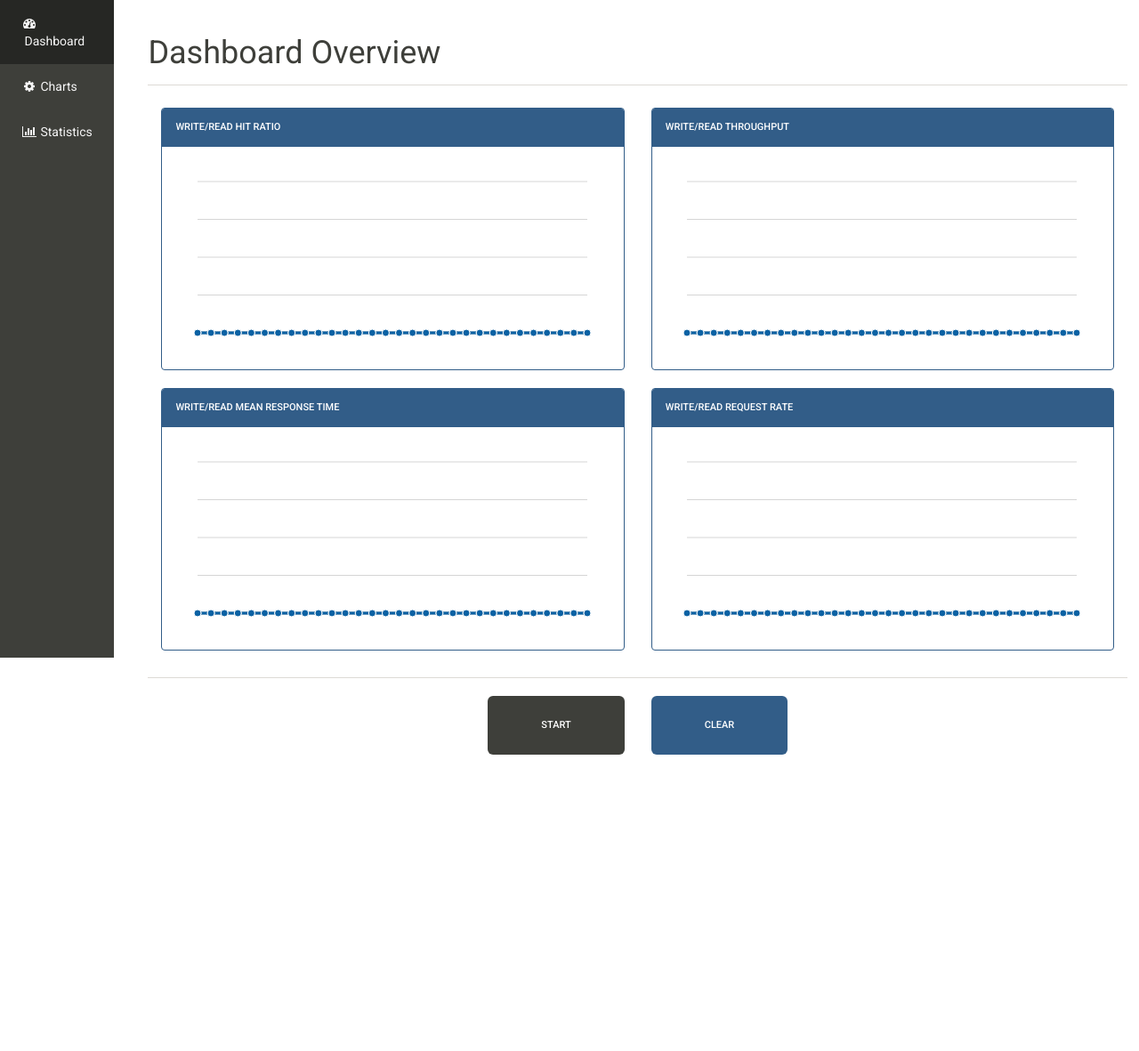
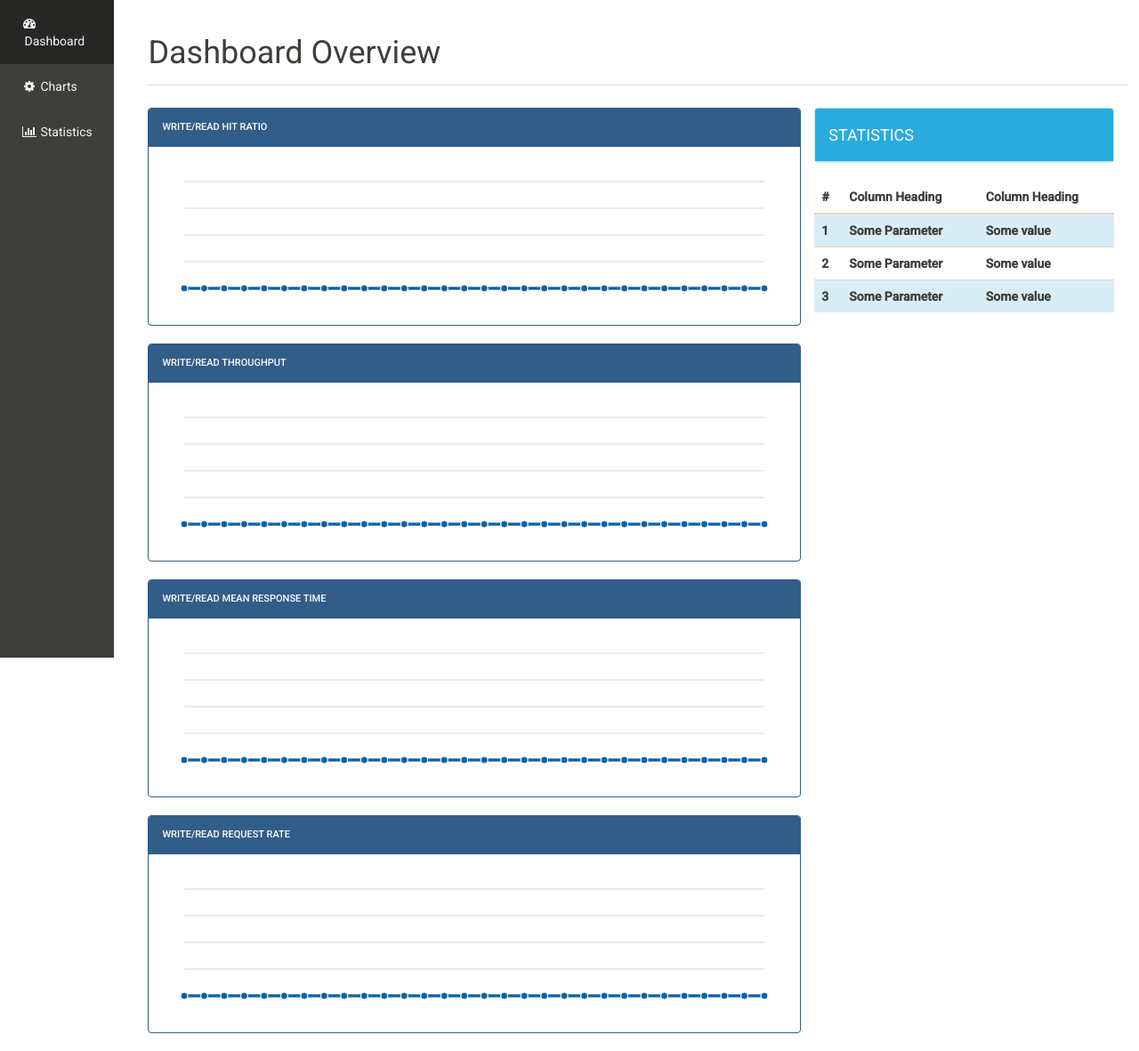
Before and after one commit to ariarezaei/rstor, a Django app: page /monitor/ in a window 1280 px wide. Shown: the part 61-1242 px from the top of the page at 89% size. Before the commit the page ends 909 px from the top, so only its background shows below. Run offline with Django 3.2, Linux system fonts and the light colour scheme; lists and menus that the app fills with data are empty; some libraries are stand-ins or nearby versions.

Commit message:
Right column added (Aria).

```diff
--- a/monitor/static/css/base.css
+++ b/monitor/static/css/base.css
@@ -5,6 +5,14 @@
     bottom: 0;
     height: 100%;
     background-color: #f8f5f0;
+}
+
+.top-navbar
+{
+    position: fixed;
+    top: 0;
+    width: 100%;
+    height:61px;
 }
 
 .side-nav
@@ -42,8 +50,10 @@
     background-color: #2e2f2a;
     color: #f5f5f5;
 }
+
 #content-wrapper
 {
     padding-left: 13%;
     width: 99%;
+    margin-top: 61px;
 }
--- a/monitor/static/css/index.css
+++ b/monitor/static/css/index.css
@@ -21,7 +21,7 @@
 
 .chart-body
 {
-    height: 250px;
+    height: 200px;
 }
 
 .button-delimiter
--- a/monitor/templates/base.html
+++ b/monitor/templates/base.html
@@ -28,7 +28,7 @@
 
 </head>
 <body>
-    <nav class="navbar navbar-default navbar-static-top" role="navigation" style="margin-bottom: 0px;">
+    <nav class="navbar navbar-default navbar-static-top top-navbar" role="navigation" style="margin-bottom: 0px;">
         <div class="navbar-header">
             <a class="navbar-brand" href="">RapidStor</a>
         </div>
--- a/monitor/templates/index.html
+++ b/monitor/templates/index.html
@@ -19,33 +19,26 @@
             <h1 class="page-header">Dashboard Overview</h1>
         </div>
         <div class="row">
-            <div class="col-md-6">
+            <div class="col-lg-8">
+                <div class="row">
                     <div class="panel panel-primary">
                         <div class="panel-heading">
                             <h3 class="panel-title">Write/Read Hit Ratio</h3>
                         </div>
                         <div class="panel-body chart-body" id="wr-ratio"></div>
                     </div>
-            </div>
-            <div class="col-md-6">
                     <div class="panel panel-primary">
                         <div class="panel-heading">
                             <h3 class="panel-title">Write/Read Throughput</h3>
                         </div>
                         <div class="panel-body chart-body" id="wr-throughput"></div>
                     </div>
-            </div>
-        </div>
-        <div class="row">
-            <div class="col-md-6">
                     <div class="panel panel-primary">
                         <div class="panel-heading">
                             <h3 class="panel-title">Write/Read Mean Response Time</h3>
                         </div>
                         <div class="panel-body chart-body" id="wr-response"></div>
                     </div>
-            </div>
-            <div class="col-md-6">
                     <div class="panel panel-primary">
                         <div class="panel-heading">
                             <h3 class="panel-title">Write/Read Request Rate</h3>
@@ -54,12 +47,37 @@
                     </div>
                 </div>
             </div>
-        <div class="row button-delimiter">
-            <div class="col-sm-2 col-sm-offset-4">
-                <button type="button" class="btn btn-default btn-lg btn-block">START</button>
+            <div class="col-md-4">
+                <div class="panel panel-info">
+                    <div class="panel-heading"><h4>Statistics</h4></div>
                 </div>
-            <div class="col-sm-2">
-                <button type="button" class="btn btn-primary btn-lg btn-block">CLEAR</button>
+
+                <table class="table table-striped table-hover">
+                    <thead>
+                        <tr>
+                            <th>#</th>
+                            <th>Column Heading</th>
+                            <th>Column Heading</th>
+                        </tr>
+                    </thead>
+                    <tbody>
+                        <tr class="info">
+                            <th>1</th>
+                            <th>Some Parameter</th>
+                            <th>Some value</th>
+                        </tr>
+                        <tr>
+                            <th>2</th>
+                            <th>Some Parameter</th>
+                            <th>Some value</th>
+                        </tr>
+                        <tr class="info">
+                            <th>3</th>
+                            <th>Some Parameter</th>
+                            <th>Some value</th>
+                        </tr>
+                    </tbody>
+                </table>
             </div>
         </div>
 {#        <div class="row">#}
--- a/monitor/views.py
+++ b/monitor/views.py
@@ -22,7 +22,7 @@ def index(request):
 def instant_stat(request):
 
     if request.method == u'GET':
-        context = retrieve_stats("cache1")
+        context = dummy_retrieve_stats("cache1")
         return HttpResponse(json.dumps(context), content_type="application/json")
 
 
```
Also changed, not shown: monitor/static/images/favicon.ico (added), monitor/static/js/index.js (line endings or trailing spaces). Lines whose indentation alone changed are shown as unchanged.
